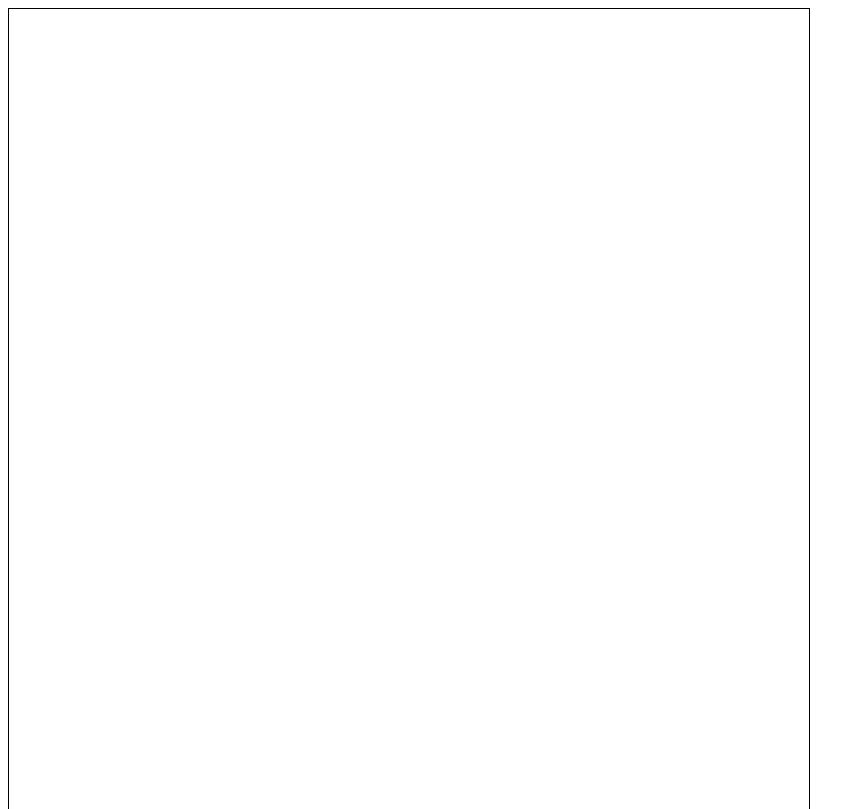
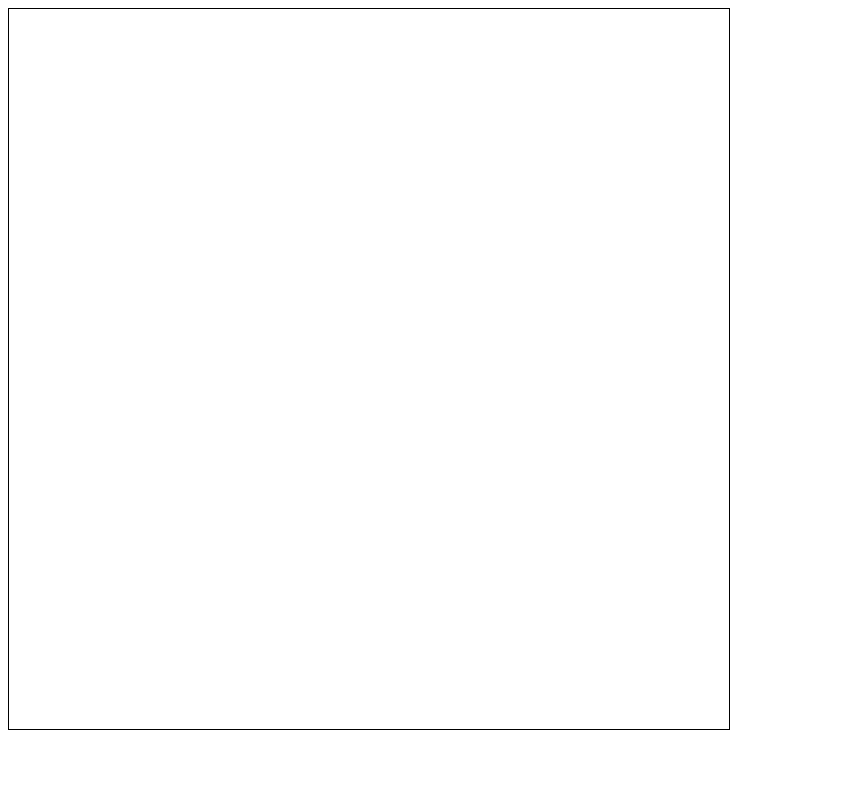
Before and after one commit to Essem8006/ThreeJS, a plain HTML site: page index.html in a window 1280 px wide. Shown: the top 809 px of the page, without its empty margins (0-865 px from the left). Drawn offline with Linux system fonts and the light colour scheme.

Commit message:
Update style.css

```diff
--- a/style.css
+++ b/style.css
@@ -1,5 +1,5 @@
 #board {
-    height: 100vh;
-    width: 100vh;
+    height: 90vh;
+    width: 90vh;
     border: 1px solid black;
 }
```
